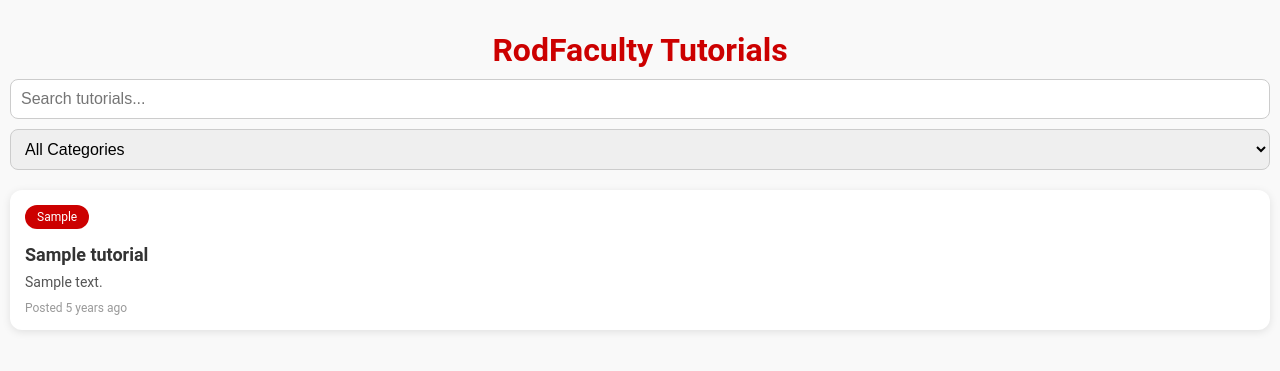
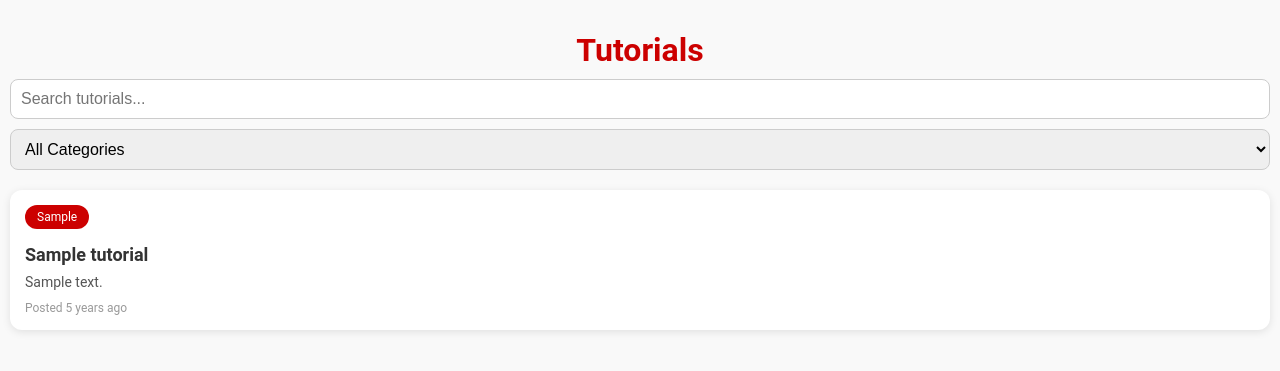
Before and after one commit to 201fa04327teja/stockandroid, a PHP site: the page made by get_tutorials(2).php in a window 1280 px wide. Shown: the top 371 px of the page. Run offline with PHP 8.4, Linux system fonts and the light colour scheme; tables that the repository leaves empty or names only in its code hold one stand-in row (values such as "Sample post"); data that the repository does not hold is empty.

Commit message:
Update get_tutorials(2).php

```diff
--- a/get_tutorials(2).php
+++ b/get_tutorials(2).php
@@ -31,7 +31,6 @@ function timeAgo($datetime) {
     <title>Tutorials</title>
     <meta name="viewport" content="width=device-width, initial-scale=1.0">
     <style>
-        /* Your same styles above */
         body {
             font-family: 'Roboto', sans-serif;
             margin: 0;
@@ -157,7 +156,7 @@ function timeAgo($datetime) {
 </head>
 <body>
 
-<h1>RodFaculty Tutorials</h1>
+<h1>Tutorials</h1>
 
 <div class="search-filter">
     <input type="text" id="searchInput" onkeyup="searchAndFilterTutorials()" placeholder="Search tutorials...">
```
